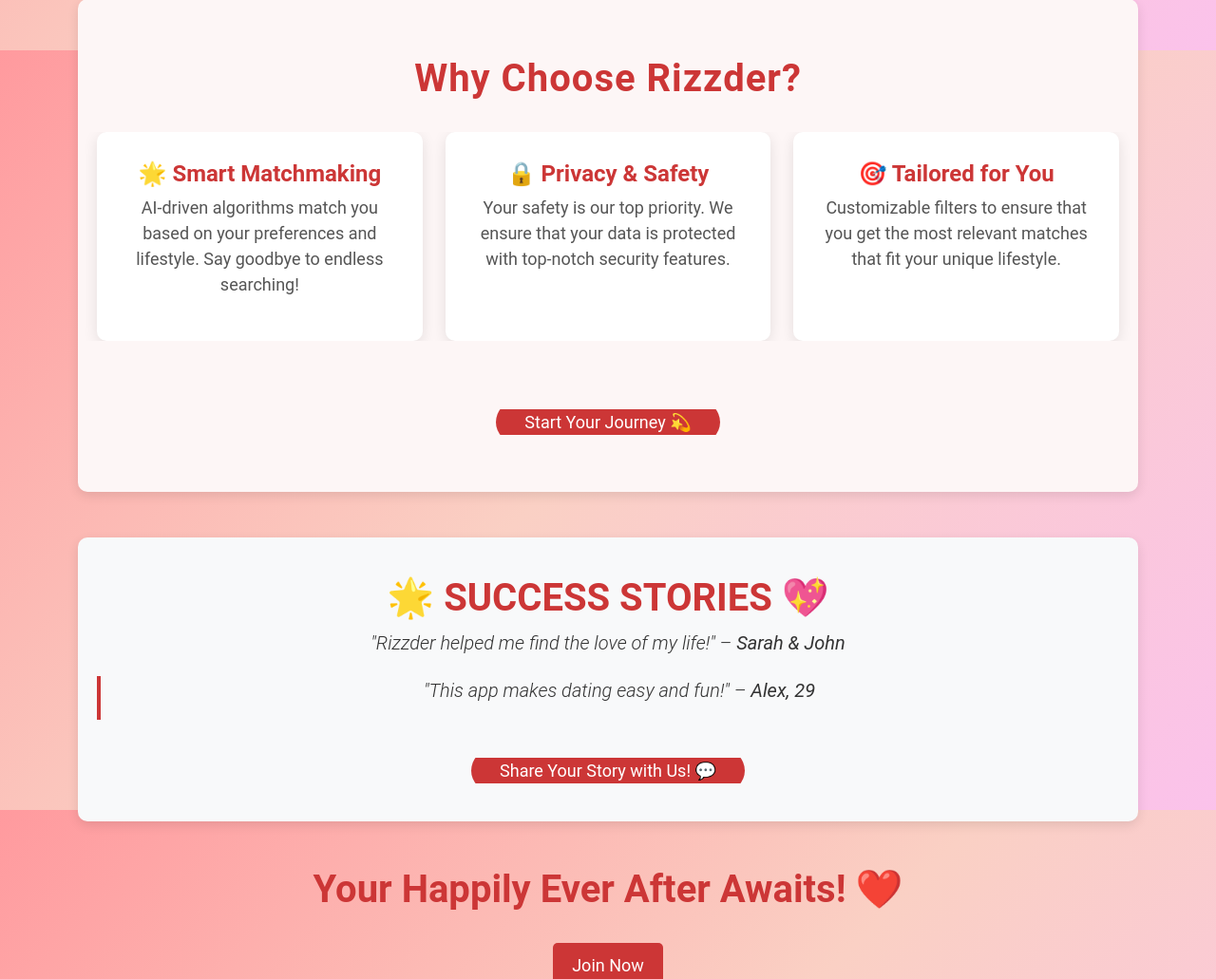
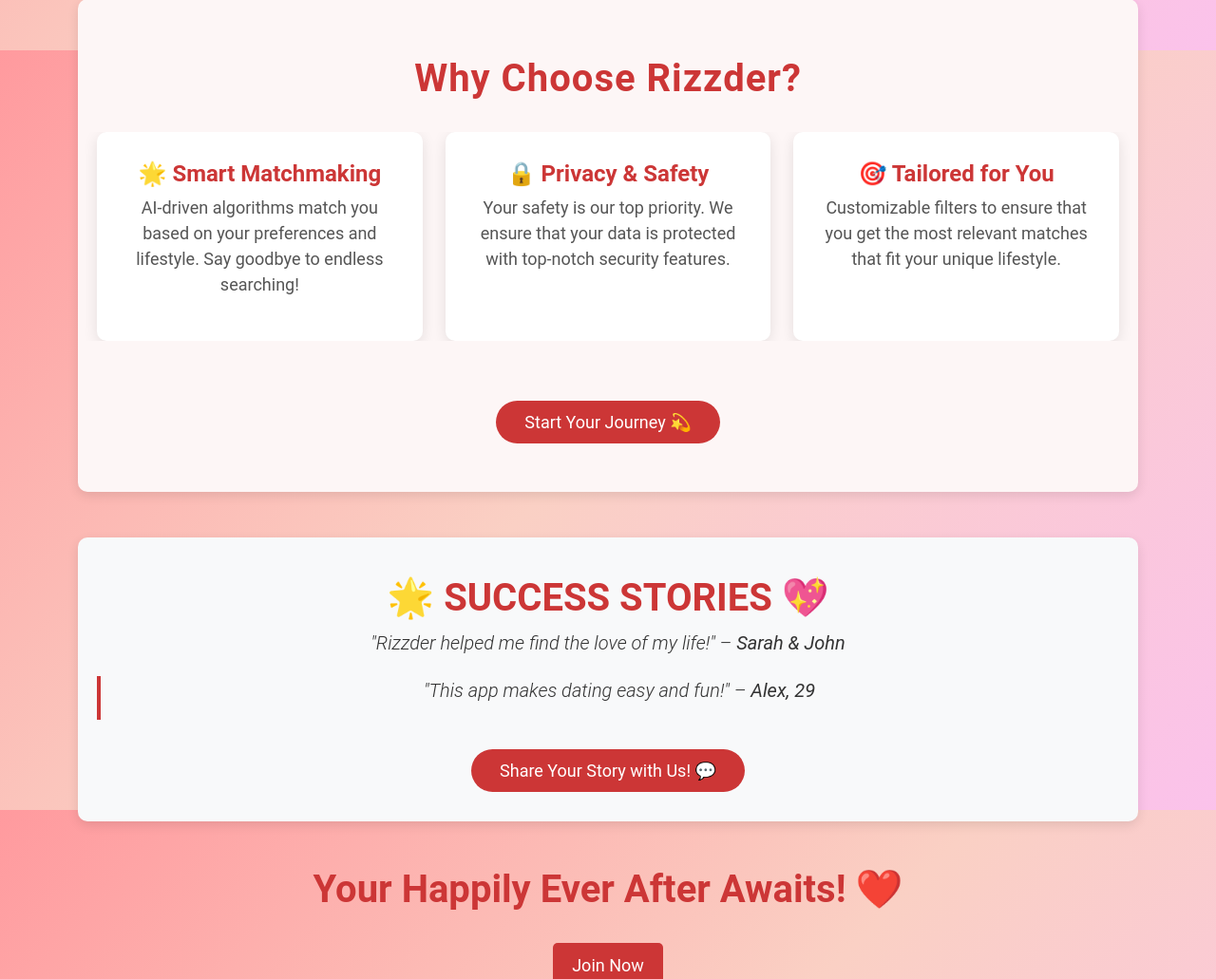
Before and after one commit to Alexh1972/Rizzder-Web-Server, a Django app: page / in a window 1280 px wide. Shown: the part 747-1778 px from the top of the page at 95% size. Run offline with Django 5.2, Linux system fonts and the light colour scheme.

Commit message:
Fixed home buttons

```diff
--- a/rizzder_app/templates/home.html
+++ b/rizzder_app/templates/home.html
@@ -49,7 +49,7 @@
             </div>
         </div>
         <br><br>
-        <div>
+        <div style="overflow: visible;">
             <a href="/signup" style="background-color: #cc3636; color: white; border: none; padding: 12px 30px; font-size: 18px; border-radius: 25px; text-decoration: none;">Start Your Journey 💫</a>
         </div>
     </div>
@@ -66,7 +66,7 @@
                 "This app makes dating easy and fun!" – <b>Alex, 29</b>
             </p>
         </div>
-        <div style="margin-top: 40px;">
+        <div style="margin-top: 40px; overflow: visible;">
             <a href="/signup" style="background-color: #cc3636; color: white; border: none; padding: 12px 30px; font-size: 18px; border-radius: 25px; text-decoration: none;">Share Your Story with Us! 💬</a>
         </div>
     </div>
```
